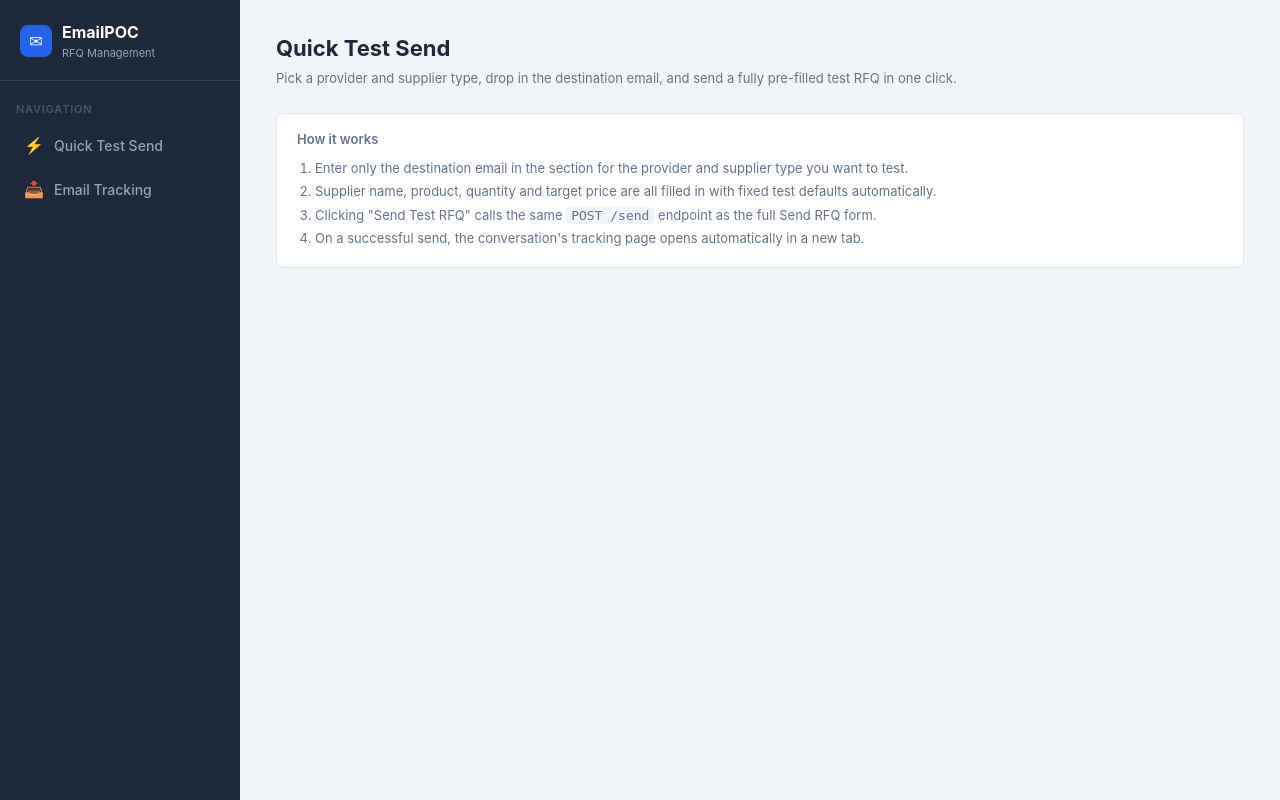
After one commit to MD-Galaxy/AI_Check_AWS, a Python web app: template templates/quick_send.html in a window 1280 px wide. The commit adds this page. Run offline with Jinja, Linux system fonts and the light colour scheme; the template is opened without the code that fills it, so the values that code supplies are empty.

Commit message:
Implement Quick Test Send functionality with new page and update navigation

```diff
--- a/templates/base.html
+++ b/templates/base.html
@@ -587,8 +587,11 @@
 
     <div class="nav-section">Navigation</div>
 
-    <a href="{{ base_path }}/send" class="nav-item {% if active_page == 'send' %}active{% endif %}">
+    <!-- <a href="{{ base_path }}/send" class="nav-item {% if active_page == 'send' %}active{% endif %}">
       <span class="nav-icon">📤</span> Send Email
+    </a> -->
+    <a href="{{ base_path }}/quick-send" class="nav-item {% if active_page == 'quick_send' %}active{% endif %}">
+      <span class="nav-icon">⚡</span> Quick Test Send
     </a>
     <a href="{{ base_path }}/tracking" class="nav-item {% if active_page == 'tracking' %}active{% endif %}">
       <span class="nav-icon">📥</span> Email Tracking
--- /dev/null
+++ b/templates/quick_send.html
@@ -0,0 +1,137 @@
+{% extends "base.html" %}
+{% block title %}Quick Test Send — EmailPOC{% endblock %}
+
+{% block content %}
+<div class="page-header">
+  <div class="page-title">Quick Test Send</div>
+  <div class="page-sub">Pick a provider and supplier type, drop in the destination email, and send a fully pre-filled test RFQ in one click.</div>
+</div>
+
+<style>
+  .qs-section { gap: 8px; }
+  .qs-section label { display: flex; align-items: center; gap: 8px; }
+  .qs-section .qs-type-badge {
+    font-size: 11px; font-weight: 700; padding: 2px 8px; border-radius: 99px;
+    text-transform: uppercase; letter-spacing: .04em;
+  }
+  .qs-type-badge.chinese     { background: #FEE2E2; color: #991B1B; }
+  .qs-type-badge.non_chinese { background: #DBEAFE; color: #1E40AF; }
+  .qs-status { min-height: 18px; }
+  .qs-status-ok  { color: var(--success-txt); }
+  .qs-status-err { color: var(--danger-txt); }
+</style>
+
+{% for provider in available_providers %}
+<div class="compose-card">
+  <div class="compose-card-header">
+    <div class="compose-card-icon">📮</div>
+    <div class="compose-card-title">{{ provider.label }}</div>
+  </div>
+  <div class="compose-card-body">
+    <div class="form-grid">
+
+      <div class="form-group qs-section">
+        <label>Chinese <span class="qs-type-badge chinese">CN</span></label>
+        <input type="email" class="qs-email" placeholder="destination@example.com">
+        <button type="button" class="btn btn-primary mt-8"
+                onclick="quickSend('{{ provider.key }}', 'chinese', this)">
+          <span>📤</span> Send with {{ provider.label }} to CN
+        </button>
+        <div class="qs-status text-sm"></div>
+      </div>
+
+      <div class="form-group qs-section">
+        <label>Non-Chinese <span class="qs-type-badge non_chinese">Non-CN</span></label>
+        <input type="email" class="qs-email" placeholder="destination@example.com">
+        <button type="button" class="btn btn-primary mt-8"
+                onclick="quickSend('{{ provider.key }}', 'non_chinese', this)">
+          <span>📤</span> Send with {{ provider.label }} to Non-CN
+        </button>
+        <div class="qs-status text-sm"></div>
+      </div>
+
+    </div>
+  </div>
+</div>
+{% endfor %}
+
+<div style="margin-top: 24px; padding: 16px 20px; background: var(--card); border: 1px solid var(--border); border-radius: var(--r);">
+  <div style="font-size: 13px; font-weight: 600; margin-bottom: 8px; color: var(--txt2);">How it works</div>
+  <ol style="padding-left: 18px; font-size: 13px; color: var(--txt2); line-height: 1.8;">
+    <li>Enter only the destination email in the section for the provider and supplier type you want to test.</li>
+    <li>Supplier name, product, quantity and target price are all filled in with fixed test defaults automatically.</li>
+    <li>Clicking "Send Test RFQ" calls the same <code style="background:var(--bg);padding:1px 5px;border-radius:3px;">POST /send</code> endpoint as the full Send RFQ form.</li>
+    <li>On a successful send, the conversation's tracking page opens automatically in a new tab.</li>
+  </ol>
+</div>
+
+<script>
+  var BASE_PATH = {{ base_path | tojson }};
+  var TYPE_LABELS = { chinese: "Chinese", non_chinese: "Non-Chinese" };
+  var PROVIDER_LABELS = {
+    {% for provider in available_providers %}
+    "{{ provider.key }}": {{ provider.label | tojson }}{{ "," if not loop.last }}
+    {% endfor %}
+  };
+
+  function quickSend(providerKey, supplierType, btn) {
+    var section = btn.closest(".qs-section");
+    var emailInput = section.querySelector(".qs-email");
+    var statusEl = section.querySelector(".qs-status");
+    var email = emailInput.value.trim();
+
+    if (!email) {
+      emailInput.focus();
+      statusEl.className = "qs-status text-sm qs-status-err";
+      statusEl.textContent = "❌ Enter a destination email first.";
+      return;
+    }
+
+    var originalText = btn.innerHTML;
+    btn.disabled = true;
+    btn.innerHTML = "<span>⏳</span> Sending…";
+    statusEl.className = "qs-status text-sm";
+    statusEl.textContent = "";
+
+    var providerLabel = PROVIDER_LABELS[providerKey] || providerKey;
+    var typeLabel = TYPE_LABELS[supplierType] || supplierType;
+    var identifier = providerLabel + " - " + typeLabel;
+
+    var formData = new FormData();
+    formData.append("provider_name", providerKey);
+    formData.append("supplier_type", supplierType);
+    formData.append("supplier_email", email);
+    formData.append("supplier_name", "QA Test Supplier (" + identifier + ")");
+    formData.append("product_name", "Quick Test Product (" + identifier + ")");
+    formData.append("quantity", "10");
+    formData.append("target_price", "$10.00");
+    formData.append("project_id", "");
+    formData.append("project_name", "");
+
+    fetch(BASE_PATH + "/send", { method: "POST", body: formData })
+      .then(function (res) {
+        if (res.url && res.url.indexOf("/tracking/") !== -1 && res.url.indexOf("error=") === -1) {
+          window.open(res.url, "_blank", "noopener");
+          statusEl.className = "qs-status text-sm qs-status-ok";
+          statusEl.textContent = "✅ Sent — opened the tracking page in a new tab.";
+        } else {
+          var message = "Send failed.";
+          try {
+            var errParam = new URL(res.url).searchParams.get("error");
+            if (errParam) message = errParam;
+          } catch (e) { /* keep default message */ }
+          statusEl.className = "qs-status text-sm qs-status-err";
+          statusEl.textContent = "❌ " + message;
+        }
+      })
+      .catch(function () {
+        statusEl.className = "qs-status text-sm qs-status-err";
+        statusEl.textContent = "❌ Network error — please try again.";
+      })
+      .finally(function () {
+        btn.disabled = false;
+        btn.innerHTML = originalText;
+      });
+  }
+</script>
+{% endblock %}
```
Also changed, not shown: src/auth/dev_bypass.py (+4 -4 lines), src/route.py (+36 -0 lines).
